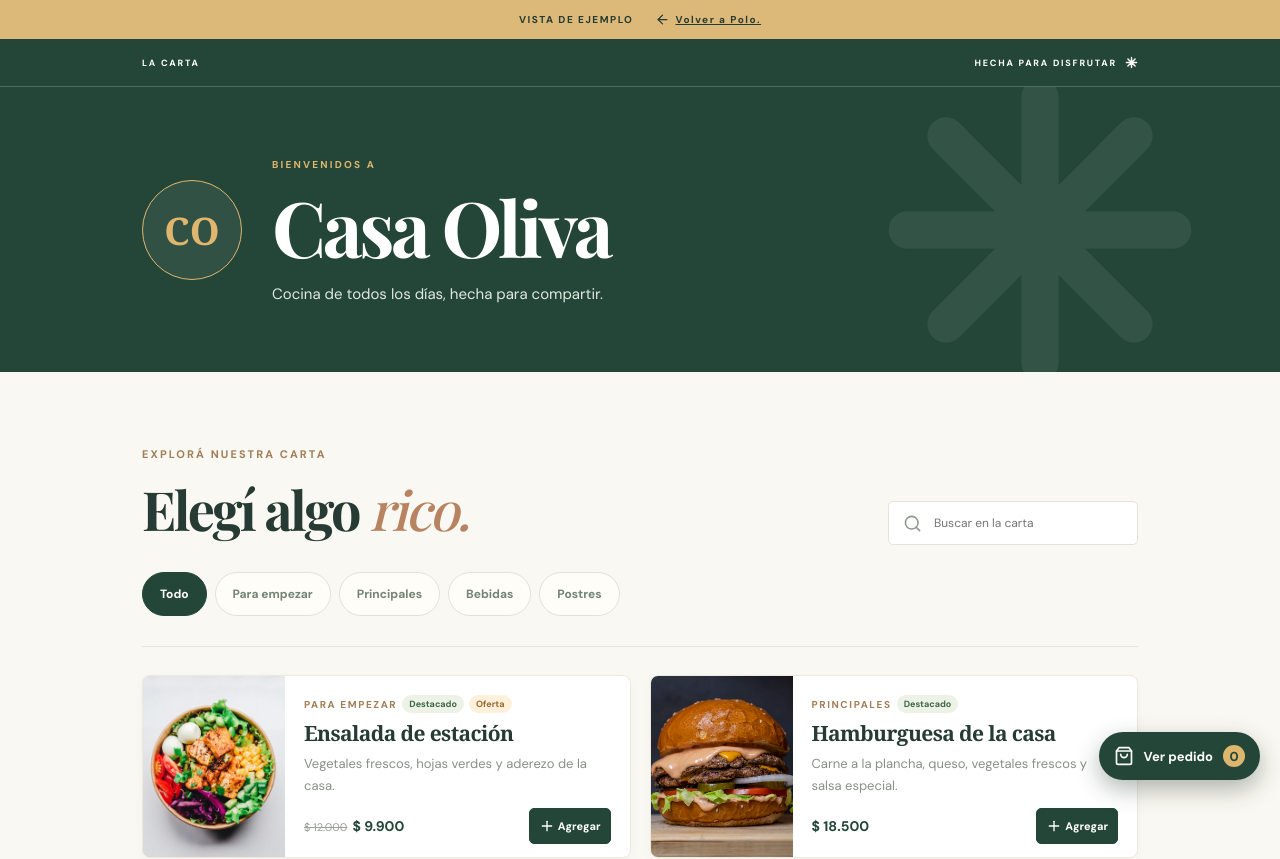
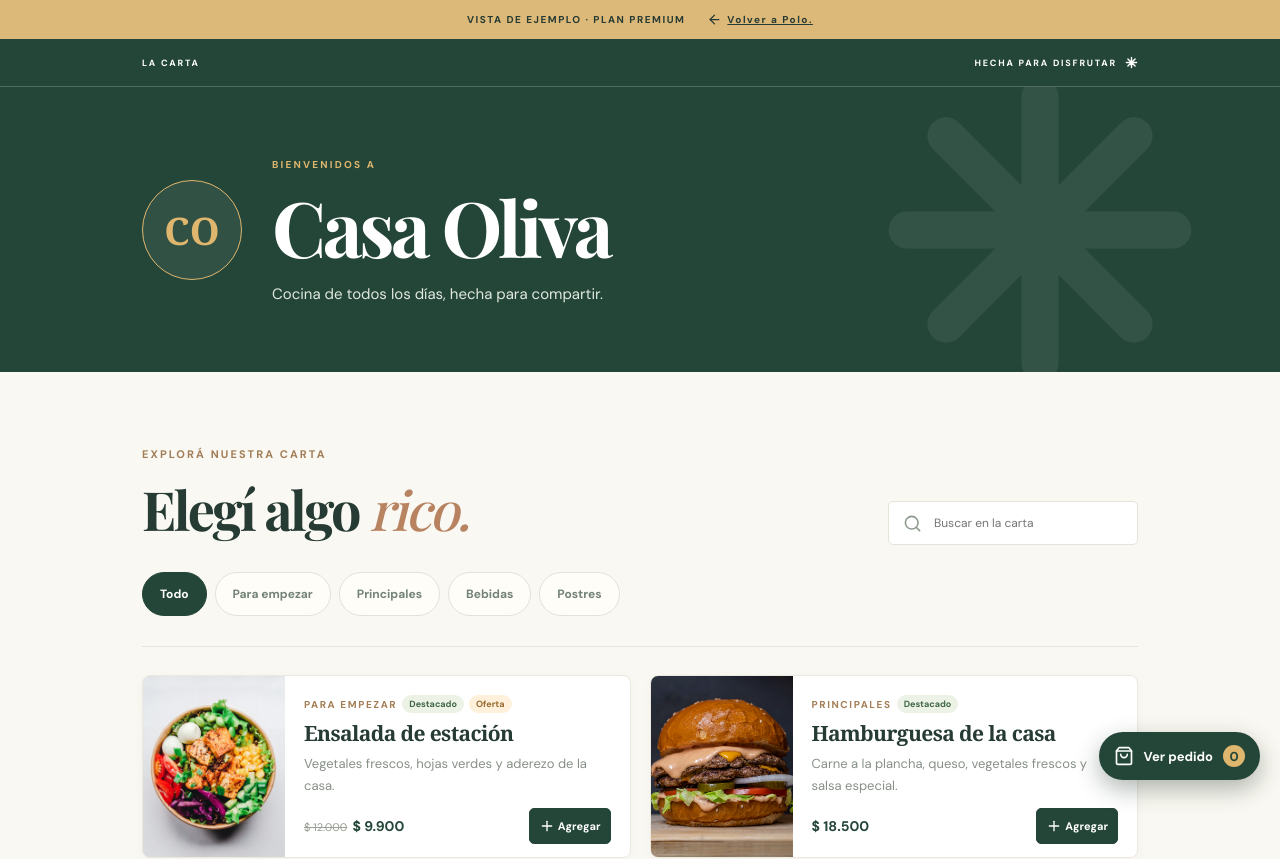
Before and after one commit to Maxi-Max10/menu, a Next.js app: page /demo in a window 1280 px wide. Shown: the top 859 px of the page. Built offline with nearby package versions, Linux system fonts and the light colour scheme; a web font is replaced by a local one.

Commit message:
Separate Essential and Premium menu demos

```diff
--- /dev/null
+++ b/app/demo/esencial/page.tsx
@@ -0,0 +1,6 @@
+import { MenuView } from "@/components/MenuView";
+import { demoProducts, demoRestaurant } from "@/lib/demo-menu";
+
+export default function EssentialDemo() {
+  return <MenuView restaurant={{ ...demoRestaurant, plan: "basic", orders_enabled: false }} products={demoProducts} demo />;
+}
--- a/app/demo/page.tsx
+++ b/app/demo/page.tsx
@@ -1,36 +1,6 @@
 import { MenuView } from "@/components/MenuView";
-import type { Product, Restaurant } from "@/lib/types";
-
-const restaurant: Restaurant = {
-  id: "demo",
-  name: "Casa Oliva",
-  slug: "demo",
-  type: "Restaurante",
-  plan: "premium",
-  palette: "oliva",
-  logo_data: null,
-  description: "Cocina de todos los días, hecha para compartir.",
-  address: "Palermo, Buenos Aires",
-  instagram: "casaoliva",
-  whatsapp: "",
-  orders_enabled: true,
-  is_enabled: true,
-  paid_until: "2099-01-01",
-  created_at: "2026-01-01",
-};
-
-const products: Product[] = [
-  { id: "1", restaurant_id: "demo", name: "Ensalada de estación", description: "Vegetales frescos, hojas verdes y aderezo de la casa.", price: 12000, category: "Para empezar", image_data: "/menu-examples/ensalada.webp", model_url: null, featured: true, promo_price: 9900, available: true, created_at: "" },
-  { id: "2", restaurant_id: "demo", name: "Burrata de estación", description: "Tomates frescos, albahaca y aceite de oliva.", price: 14500, category: "Para empezar", image_data: null, model_url: null, featured: false, promo_price: null, available: true, created_at: "" },
-  { id: "3", restaurant_id: "demo", name: "Croquetas de hongos", description: "Crujientes por fuera, suaves por dentro. Alioli de limón.", price: 11000, category: "Para empezar", image_data: null, model_url: null, featured: false, promo_price: null, available: true, created_at: "" },
-  { id: "4", restaurant_id: "demo", name: "Hamburguesa de la casa", description: "Carne a la plancha, queso, vegetales frescos y salsa especial.", price: 18500, category: "Principales", image_data: "/menu-examples/hamburguesa.webp", model_url: null, featured: true, promo_price: null, available: true, created_at: "" },
-  { id: "5", restaurant_id: "demo", name: "Pasta al pesto", description: "Pasta fresca con pesto, tomates cherry y hojas verdes.", price: 18000, category: "Principales", image_data: "/menu-examples/pasta.webp", model_url: null, featured: false, promo_price: null, available: true, created_at: "" },
-  { id: "6", restaurant_id: "demo", name: "Brochetas de la casa", description: "Brochetas a la parrilla para compartir.", price: 17000, category: "Principales", image_data: null, model_url: null, featured: false, promo_price: null, available: true, created_at: "" },
-  { id: "7", restaurant_id: "demo", name: "Risotto de hongos", description: "Arroz cremoso, hongos salteados y parmesano.", price: 16500, category: "Principales", image_data: null, model_url: null, featured: false, promo_price: null, available: true, created_at: "" },
-  { id: "8", restaurant_id: "demo", name: "Limonada de menta", description: "Limonada casera, jengibre y menta fresca.", price: 5500, category: "Bebidas", image_data: null, model_url: null, featured: false, promo_price: null, available: true, created_at: "" },
-  { id: "9", restaurant_id: "demo", name: "Torta de chocolate y frutillas", description: "Chocolate, frutillas frescas y crema para compartir.", price: 8500, category: "Postres", image_data: "/menu-examples/torta-frutillas.png", model_url: null, featured: false, promo_price: null, available: true, created_at: "" },
-];
+import { demoProducts, demoRestaurant } from "@/lib/demo-menu";
 
 export default function Demo() {
-  return <MenuView restaurant={restaurant} products={products} demo />;
+  return <MenuView restaurant={demoRestaurant} products={demoProducts} demo />;
 }
--- a/components/MenuView.tsx
+++ b/components/MenuView.tsx
@@ -63,12 +63,12 @@ export function MenuView({ restaurant, products, demo = false }: { restaurant: R
   }
 
   return <div className="menu-page" style={{ "--menu-primary": palette.primary, "--menu-accent": palette.accent } as React.CSSProperties}>
-    {demo && <div className="demo-ribbon"><span>VISTA DE EJEMPLO</span><Link href="/"><ArrowLeft size={15} /> Volver a Polo.</Link></div>}
+    {demo && <div className="demo-ribbon"><span>VISTA DE EJEMPLO · PLAN {premium ? "PREMIUM" : "ESENCIAL"}</span><Link href="/"><ArrowLeft size={15} /> Volver a Polo.</Link></div>}
     <header className="menu-topbar"><div className="menu-wrap menu-topbar-inner"><span>LA CARTA</span><span>HECHA PARA DISFRUTAR <BrandMark /></span></div></header>
     <section className="menu-cover"><div className="menu-wrap menu-cover-inner"><div className="menu-logo">{restaurant.logo_data ? <img src={restaurant.logo_data} alt={`Logo de ${restaurant.name}`} /> : restaurant.name.split(" ").map((word) => word[0]).slice(0, 2).join("")}</div><div className="menu-cover-copy"><span className="menu-kicker">BIENVENIDOS A</span><h1>{restaurant.name}</h1><p>{restaurant.description || "Un momento para disfrutar."}</p></div><BrandMark className="menu-cover-mark" /></div></section>
     <main className="menu-wrap menu-main"><div className="menu-heading"><div><span className="overline">EXPLORÁ NUESTRA CARTA</span><h2>Elegí algo <em>rico.</em></h2></div><div className="menu-search"><Search size={19} /><input aria-label="Buscar productos" placeholder="Buscar en la carta" value={search} onChange={(event) => setSearch(event.target.value)} /></div></div><div className="category-tabs" role="tablist" aria-label="Categorías">{categories.map((item) => <button role="tab" aria-selected={category === item} className={category === item ? "active" : ""} key={item} onClick={() => setCategory(item)}>{item}</button>)}</div><div className="menu-products">{shown.length ? shown.map((product, index) => {
       const promotional = premium && product.promo_price !== null && product.promo_price < product.price;
-      return <article className="menu-product" data-product-id={product.id} key={product.id}><div className={`menu-product-art art-${index % 4}`}>{product.image_data ? <img src={product.image_data} alt={product.name} /> : product.category === "Bebidas" ? <Coffee /> : product.category === "Postres" ? <CakeSlice /> : <BrandMark />}</div><div className="menu-product-body"><div className="menu-product-labels"><span className="product-category">{product.category}</span>{premium && product.featured && <span className="product-badge">Destacado</span>}{promotional && <span className="product-badge promo">Oferta</span>}</div><h3>{product.name}</h3><p>{product.description}</p><div className="menu-product-foot"><div className="menu-price">{promotional && <s>{formatMoney(product.price)}</s>}<strong>{formatMoney(sellingPrice(product))}</strong></div>{canOrder && <button type="button" className="add-to-cart" onClick={() => adjust(product.id, 1)}><Plus size={16} /> Agregar</button>}</div></div></article>;
+      return <article className="menu-product" data-product-id={product.id} key={product.id}><div className={`menu-product-art art-${index % 4}`}>{product.image_data ? <img src={product.image_data} alt={product.name} /> : product.category === "Bebidas" ? <Coffee /> : product.category === "Postres" ? <CakeSlice /> : <BrandMark />}</div><div className="menu-product-body"><div className="menu-product-labels"><span className="product-category">{product.category}</span>{premium && product.featured && <span className="product-badge">Destacado</span>}{promotional && <span className="product-badge promo">Oferta</span>}</div><h3>{product.name}</h3><p>{product.description}</p><div className="menu-product-foot"><div className="menu-price">{promotional && <s>{formatMoney(product.price)}</s>}<strong>{formatMoney(premium ? sellingPrice(product) : product.price)}</strong></div>{canOrder && <button type="button" className="add-to-cart" onClick={() => adjust(product.id, 1)}><Plus size={16} /> Agregar</button>}</div></div></article>;
     }) : <div className="empty-products">No encontramos productos con esa búsqueda.</div>}</div></main>
     <footer className="menu-footer"><div className="menu-wrap"><div><span>GRACIAS POR ESTAR ACÁ</span><h2>Buen provecho.</h2></div><div className="menu-footer-links">{restaurant.address && <span><MapPin size={16} /> {restaurant.address}</span>}{restaurant.instagram && <a target="_blank" rel="noopener noreferrer" href={`https://instagram.com/${restaurant.instagram.replace(/^@/, "")}`}><Instagram size={16} /> Instagram <ArrowUpRight size={14} /></a>}{restaurant.whatsapp && <a target="_blank" rel="noopener noreferrer" href={`https://wa.me/${restaurant.whatsapp.replace(/\D/g, "")}`}>WhatsApp <ArrowUpRight size={14} /></a>}</div><div className="powered">Carta creada con <Brand light /></div></div></footer>
     {canOrder && <button type="button" className="cart-fab" onClick={() => setCartOpen(true)} aria-label={`Ver pedido, ${itemCount} productos`}><ShoppingBag size={20} /><span>Ver pedido</span><b>{itemCount}</b></button>}
--- /dev/null
+++ b/lib/demo-menu.ts
@@ -0,0 +1,31 @@
+import type { Product, Restaurant } from "@/lib/types";
+
+export const demoRestaurant: Restaurant = {
+  id: "demo",
+  name: "Casa Oliva",
+  slug: "demo",
+  type: "Restaurante",
+  plan: "premium",
+  palette: "oliva",
+  logo_data: null,
+  description: "Cocina de todos los días, hecha para compartir.",
+  address: "Palermo, Buenos Aires",
+  instagram: "casaoliva",
+  whatsapp: "",
+  orders_enabled: true,
+  is_enabled: true,
+  paid_until: "2099-01-01",
+  created_at: "2026-01-01",
+};
+
+export const demoProducts: Product[] = [
+  { id: "1", restaurant_id: "demo", name: "Ensalada de estación", description: "Vegetales frescos, hojas verdes y aderezo de la casa.", price: 12000, category: "Para empezar", image_data: "/menu-examples/ensalada.webp", model_url: null, featured: true, promo_price: 9900, available: true, created_at: "" },
+  { id: "2", restaurant_id: "demo", name: "Burrata de estación", description: "Tomates frescos, albahaca y aceite de oliva.", price: 14500, category: "Para empezar", image_data: null, model_url: null, featured: false, promo_price: null, available: true, created_at: "" },
+  { id: "3", restaurant_id: "demo", name: "Croquetas de hongos", description: "Crujientes por fuera, suaves por dentro. Alioli de limón.", price: 11000, category: "Para empezar", image_data: null, model_url: null, featured: false, promo_price: null, available: true, created_at: "" },
+  { id: "4", restaurant_id: "demo", name: "Hamburguesa de la casa", description: "Carne a la plancha, queso, vegetales frescos y salsa especial.", price: 18500, category: "Principales", image_data: "/menu-examples/hamburguesa.webp", model_url: null, featured: true, promo_price: null, available: true, created_at: "" },
+  { id: "5", restaurant_id: "demo", name: "Pasta al pesto", description: "Pasta fresca con pesto, tomates cherry y hojas verdes.", price: 18000, category: "Principales", image_data: "/menu-examples/pasta.webp", model_url: null, featured: false, promo_price: null, available: true, created_at: "" },
+  { id: "6", restaurant_id: "demo", name: "Brochetas de la casa", description: "Brochetas a la parrilla para compartir.", price: 17000, category: "Principales", image_data: null, model_url: null, featured: false, promo_price: null, available: true, created_at: "" },
+  { id: "7", restaurant_id: "demo", name: "Risotto de hongos", description: "Arroz cremoso, hongos salteados y parmesano.", price: 16500, category: "Principales", image_data: null, model_url: null, featured: false, promo_price: null, available: true, created_at: "" },
+  { id: "8", restaurant_id: "demo", name: "Limonada de menta", description: "Limonada casera, jengibre y menta fresca.", price: 5500, category: "Bebidas", image_data: null, model_url: null, featured: false, promo_price: null, available: true, created_at: "" },
+  { id: "9", restaurant_id: "demo", name: "Torta de chocolate y frutillas", description: "Chocolate, frutillas frescas y crema para compartir.", price: 8500, category: "Postres", image_data: "/menu-examples/torta-frutillas.png", model_url: null, featured: false, promo_price: null, available: true, created_at: "" },
+];
```
Also changed, not shown: app/page.tsx (+1 -1 lines), 1 other file (tests, documents, lock files or other folders).
